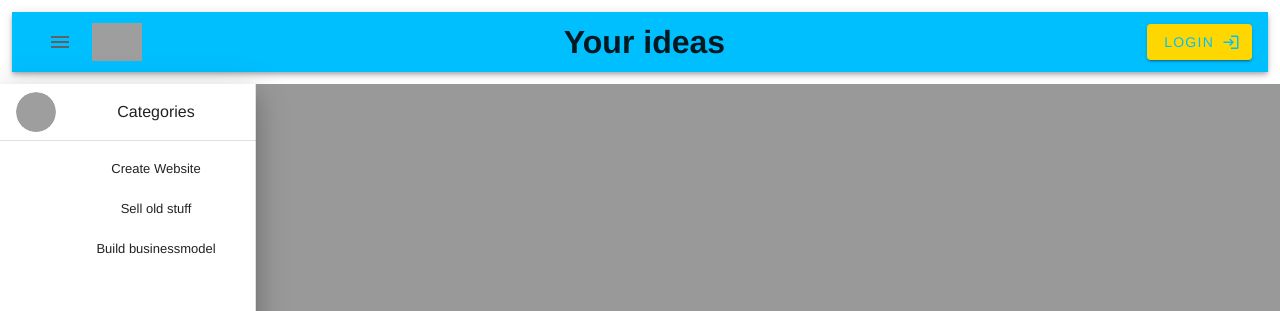
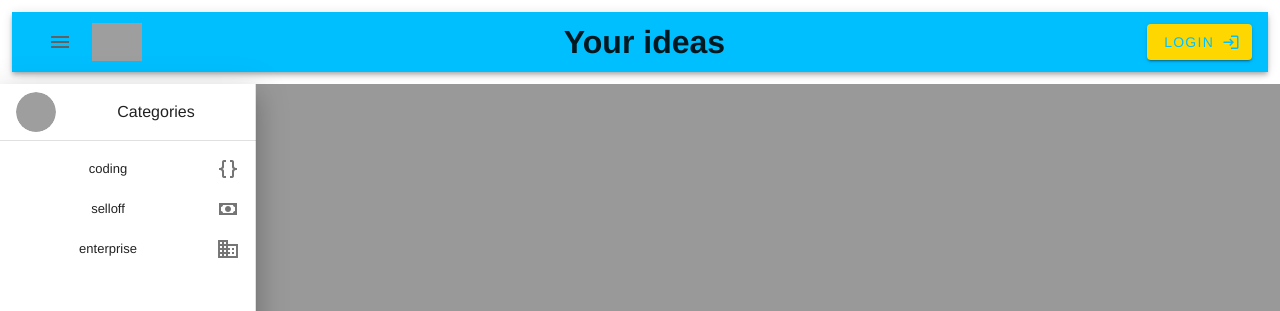
Before and after one commit to MrRobot420/ideas-prototype, a Vue app: page / in a window 1280 px wide. Both pictures are taken after a click on the button 60 px from the left and 42 px from the top of the page. Shown: the top 311 px of the page. Built offline with nearby package versions, Linux system fonts and the light colour scheme; grey boxes are pictures that could not be loaded.

Commit message:
add random faces and random genders to profile pic | add icons to show the tags

```diff
--- a/src/components/SideDrawer.vue
+++ b/src/components/SideDrawer.vue
@@ -9,7 +9,7 @@
     >
       <v-list-item>
         <v-list-item-avatar>
-          <v-img src="https://randomuser.me/api/portraits/men/78.jpg"></v-img>
+          <v-img :src="imageUrl"></v-img>
         </v-list-item-avatar>
 
         <v-list-item-content>
@@ -25,13 +25,13 @@
           :key="item.tag"
           link
         >
-          <v-list-item-icon>
-            <v-icon>mdi-{{ item.tag }}</v-icon>
-          </v-list-item-icon>
 
           <v-list-item-content>
-            <v-list-item-title>{{ item.title }}</v-list-item-title>
+            <v-list-item-title>{{ item.tag }}</v-list-item-title>
           </v-list-item-content>
+          <v-list-item-icon>
+            <v-icon>{{ item.icon }}</v-icon>
+          </v-list-item-icon>
         </v-list-item>
       </v-list>
     </v-navigation-drawer>
@@ -46,22 +46,32 @@ export default {
         drawerIsVisible: true,
         drawerSetPoint: true,
         items: [
-            { title: "Create Website", tag: "coding", effort: "medium", id: "ansiASh9823" },
-            { title: "Sell old stuff", tag: "selloff", effort: "easy", id: "OAhd98ABaas" },
-            { title: "Build businessmodel", tag: "enterprise", effort: "high", id: "PAd7asb38as" }
-        ]
+            { title: "Create Website", tag: "coding", effort: "medium", id: "ansiASh9823", icon: "mdi-code-braces" },
+            { title: "Sell old stuff", tag: "selloff", effort: "easy", id: "OAhd98ABaas", icon: "mdi-cash" },
+            { title: "Build businessmodel", tag: "enterprise", effort: "high", id: "PAd7asb38as", icon: "mdi-domain" }
+        ],
+        baseUrl: 'https://randomuser.me/api/portraits/',
+        gender: '',
+        dataFormat: '.jpg',
+        imageUrl: ''
     }),
     created() {
-        // console.log(this.drawerIsVisible)
         this.drawerIsVisible = this.isVisible
         this.drawerSetPoint = this.isVisible
     },
     watch: {
         isVisible(val) {
-            console.log(val);
+            if (val === true) {
+                this.randomBinary = Math.round(Math.random())
+                if (this.randomBinary === 1) {
+                    this.gender = 'men'
+                } else {
+                    this.gender = 'women'
+                }
+                this.imageUrl = `${this.baseUrl}${this.gender}/${Math.round(Math.random() * 100)}${this.dataFormat}`
+            }
             this.drawerIsVisible = val
             this.drawerSetPoint = val
-            console.log('TEST: ', this.drawerIsVisible)
         }
     }
 }
```
